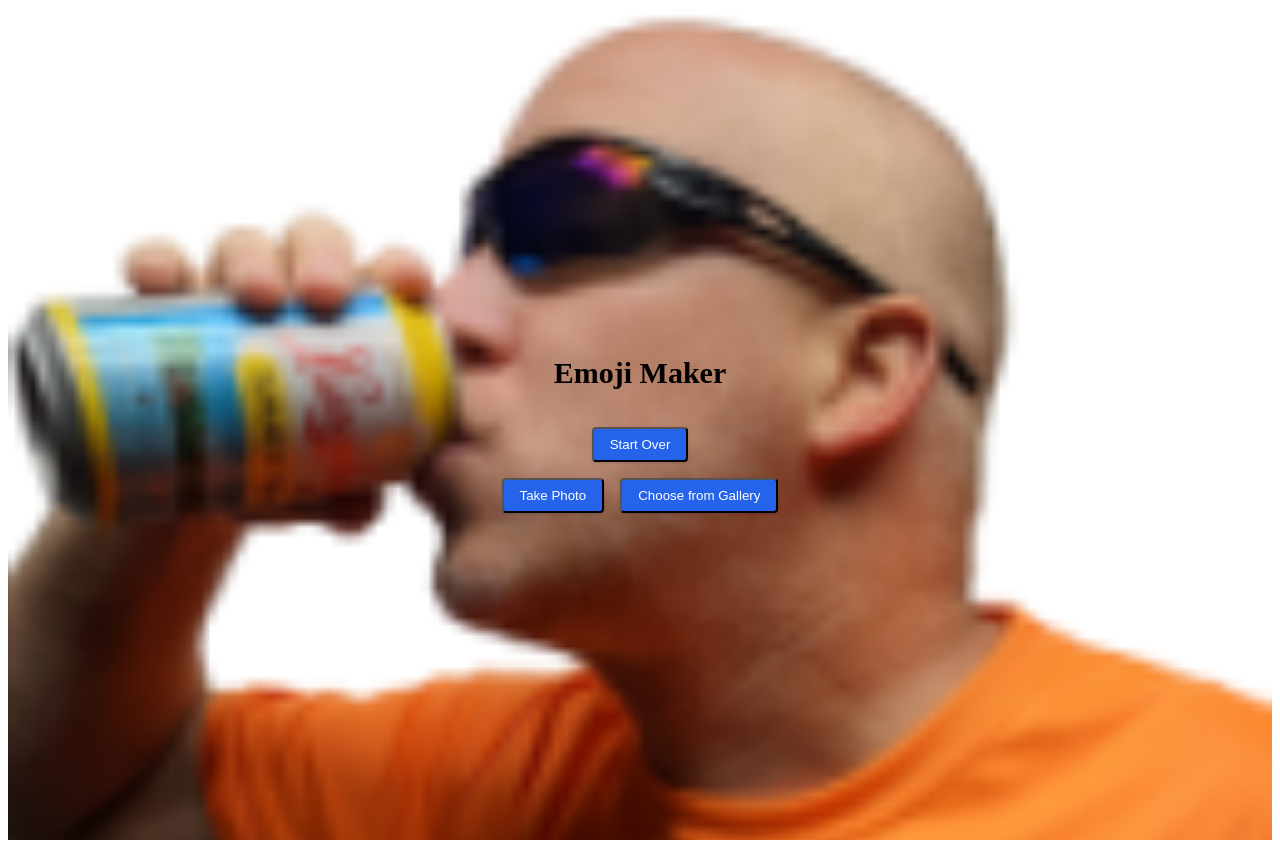
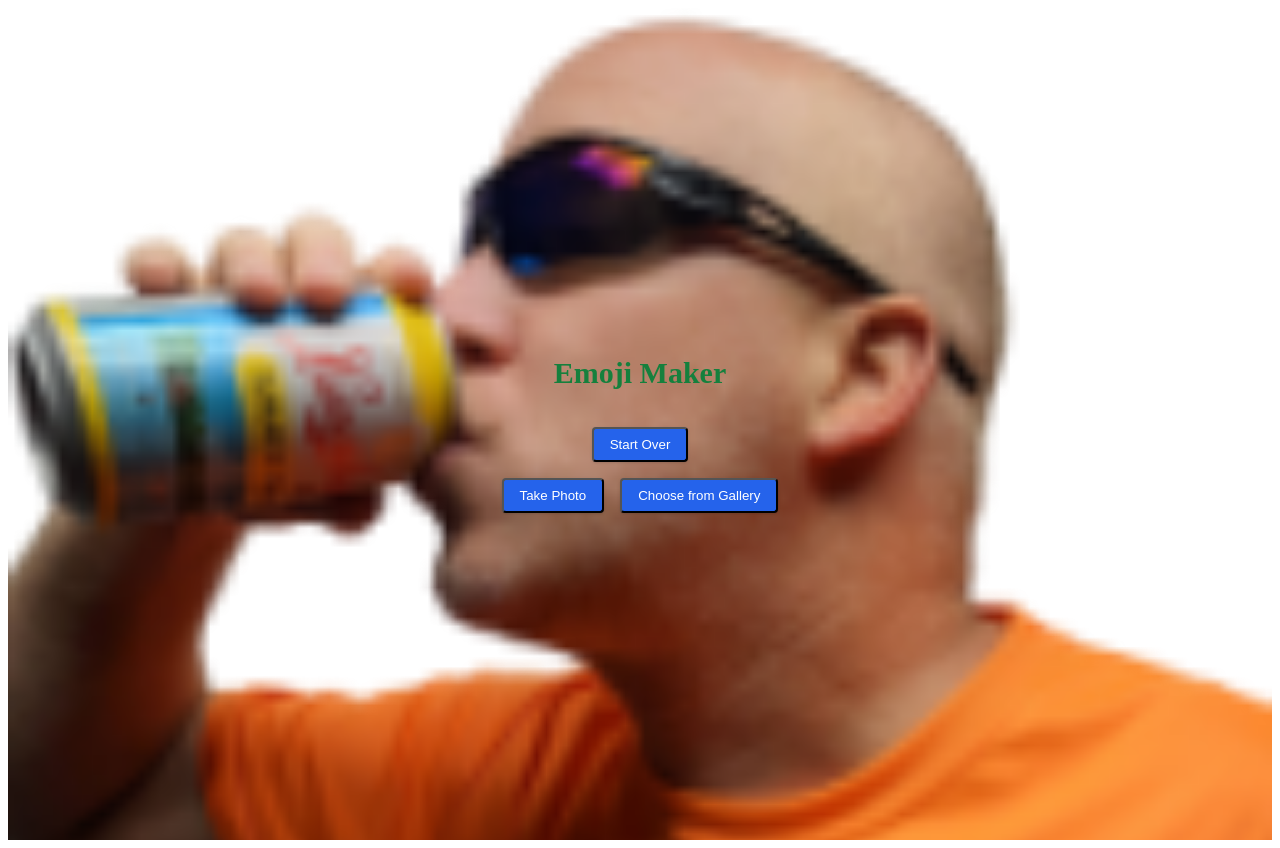
Before and after one commit to cmwillett/emoji-maker, a React (Vite) app: page / in a window 1280 px wide. Built offline with nearby package versions, Linux system fonts and the light colour scheme.

Commit message:
changing text to dark green

```diff
--- a/src/App.jsx
+++ b/src/App.jsx
@@ -112,7 +112,7 @@ export default function App() {
         backgroundSize: 'cover',
         backgroundPosition: 'center',
       }}>
-      <h1 className="text-3xl font-bold">Emoji Maker</h1>
+      <h1 className="text-3xl font-bold text-green-700">Emoji Maker</h1>
       {showInstall && (
         <button
           onClick={handleInstallClick}
@@ -142,7 +142,7 @@ export default function App() {
             />
           </div>
           <div className="w-80 mt-4">
-            <p className="text-white font-semibold mb-2">Zoom</p>
+            <p className="text-green-700 font-semibold mb-2">Zoom</p>
             <input
               type="range"
               value={zoom}
@@ -163,7 +163,7 @@ export default function App() {
 
       {croppedImage && (
         <div className="mt-6 flex flex-col items-center space-y-2">
-          <h2 className="text-lg font-semibold text-white mb-2">Cropped Emoji Preview:</h2>
+          <h2 className="text-lg font-semibold text-green-700 mb-2">Cropped Emoji Preview:</h2>
           <img
             src={croppedImage}
             alt=""
```
